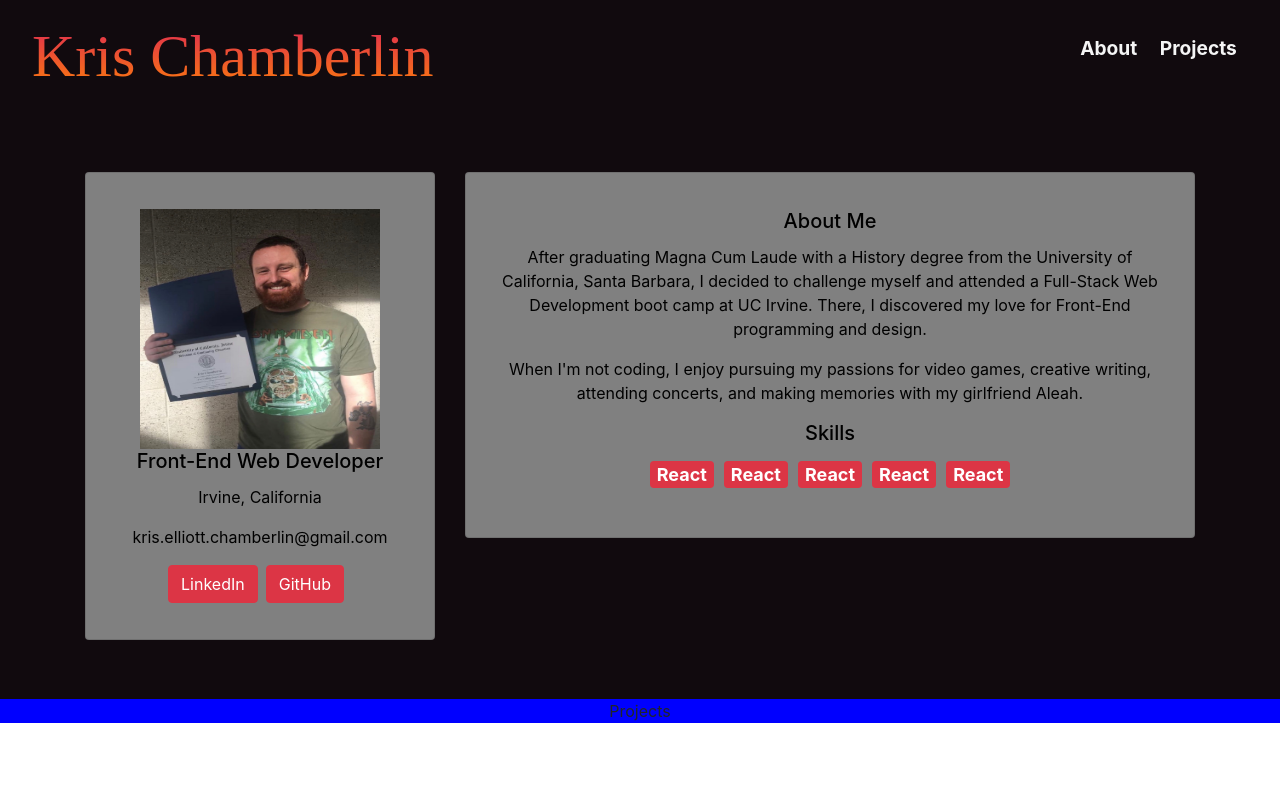
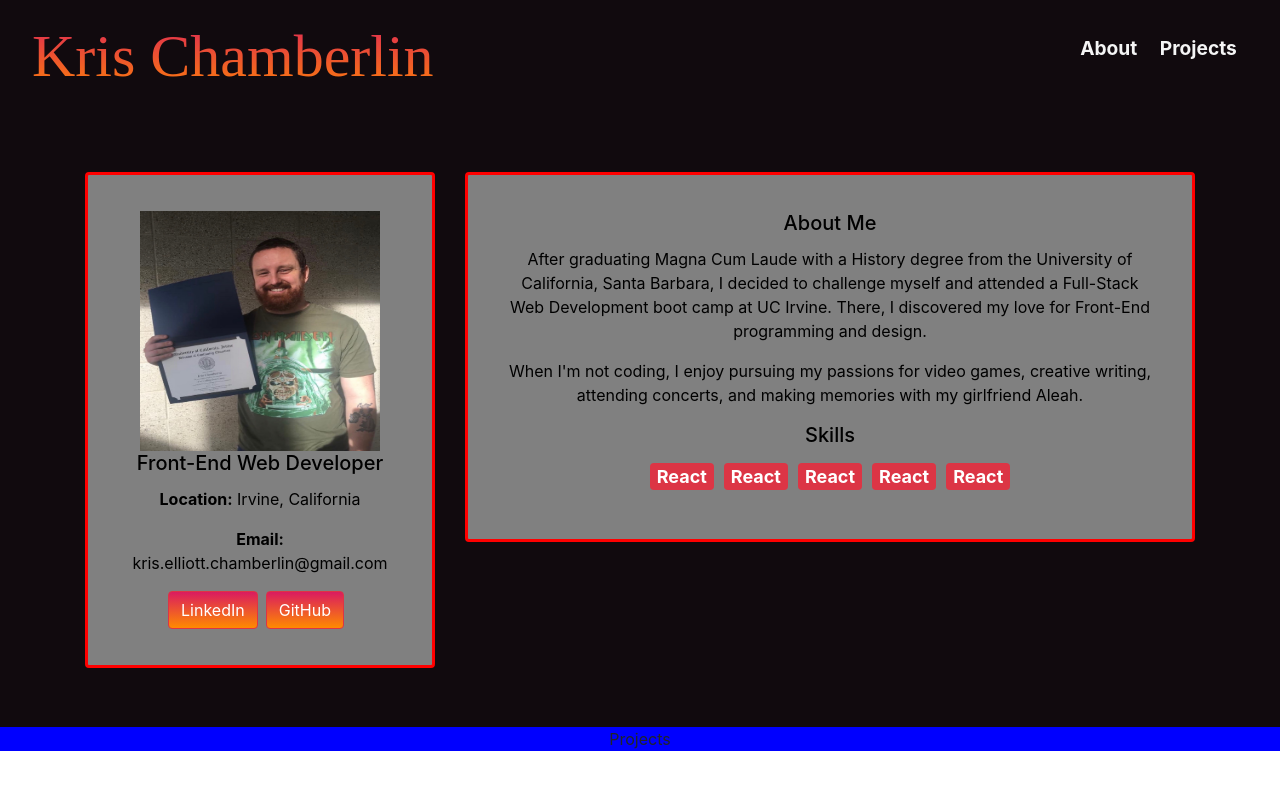
Before and after one commit to kechamberlin/kris-chamberlin-portfolio, a React (Create React App) app: page / in a window 1280 px wide. Shown: the top 790 px of the page. Built offline with nearby package versions, Linux system fonts and the light colour scheme; a web font is replaced by a local one.

Commit message:
Added border: solid red to both Card components.  Added strong tag to location and email.  Gave both Buttons linear-gradient inline styling to match color theme.

```diff
--- a/src/components/About.js
+++ b/src/components/About.js
@@ -18,7 +18,8 @@ function About() {
               className='text-center'
               style={{
                 color: 'black',
-                backgroundColor: 'gray'
+                backgroundColor: 'gray',
+                border: 'solid red'
               }}
             >
               <Card.Body>
@@ -29,9 +30,16 @@ function About() {
                   style={{ height: '15rem', width: '15rem' }}
                 />
                 <Card.Title>Front-End Web Developer</Card.Title>
-                <Card.Text>Irvine, California</Card.Text>
-                <Card.Text>kris.elliott.chamberlin@gmail.com</Card.Text>
+                <Card.Text>
+                  <strong>Location:</strong> Irvine, California
+                </Card.Text>
+                <Card.Text>
+                  <strong>Email:</strong> kris.elliott.chamberlin@gmail.com
+                </Card.Text>
                 <Button
+                  style={{
+                    background: 'linear-gradient(to top, #ff8a00, #da1b60)'
+                  }}
                   href='https://www.linkedin.com/in/kris-chamberlin/'
                   target='_blank'
                   variant='danger'
@@ -39,6 +47,9 @@ function About() {
                   LinkedIn
                 </Button>
                 <Button
+                  style={{
+                    background: 'linear-gradient(to top, #ff8a00, #da1b60)'
+                  }}
                   href='https://github.com/kechamberlin'
                   target='_blank'
                   variant='danger'
@@ -51,7 +62,11 @@ function About() {
           <Col lg={8}>
             <Card
               className='text-center'
-              style={{ color: 'black', backgroundColor: 'gray' }}
+              style={{
+                color: 'black',
+                backgroundColor: 'gray',
+                border: 'solid red'
+              }}
             >
               <Card.Body>
                 <Card.Title>About Me</Card.Title>
```
